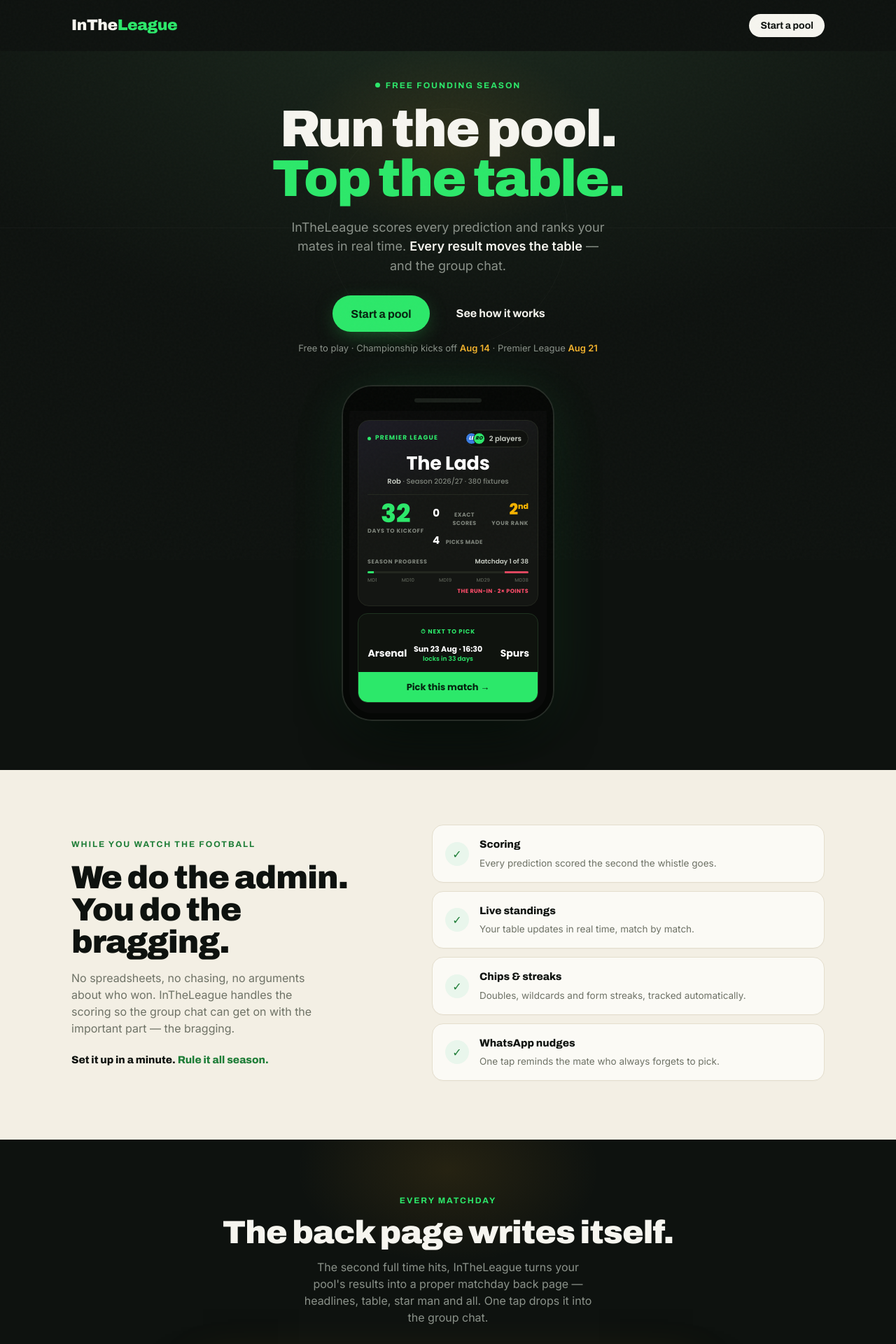
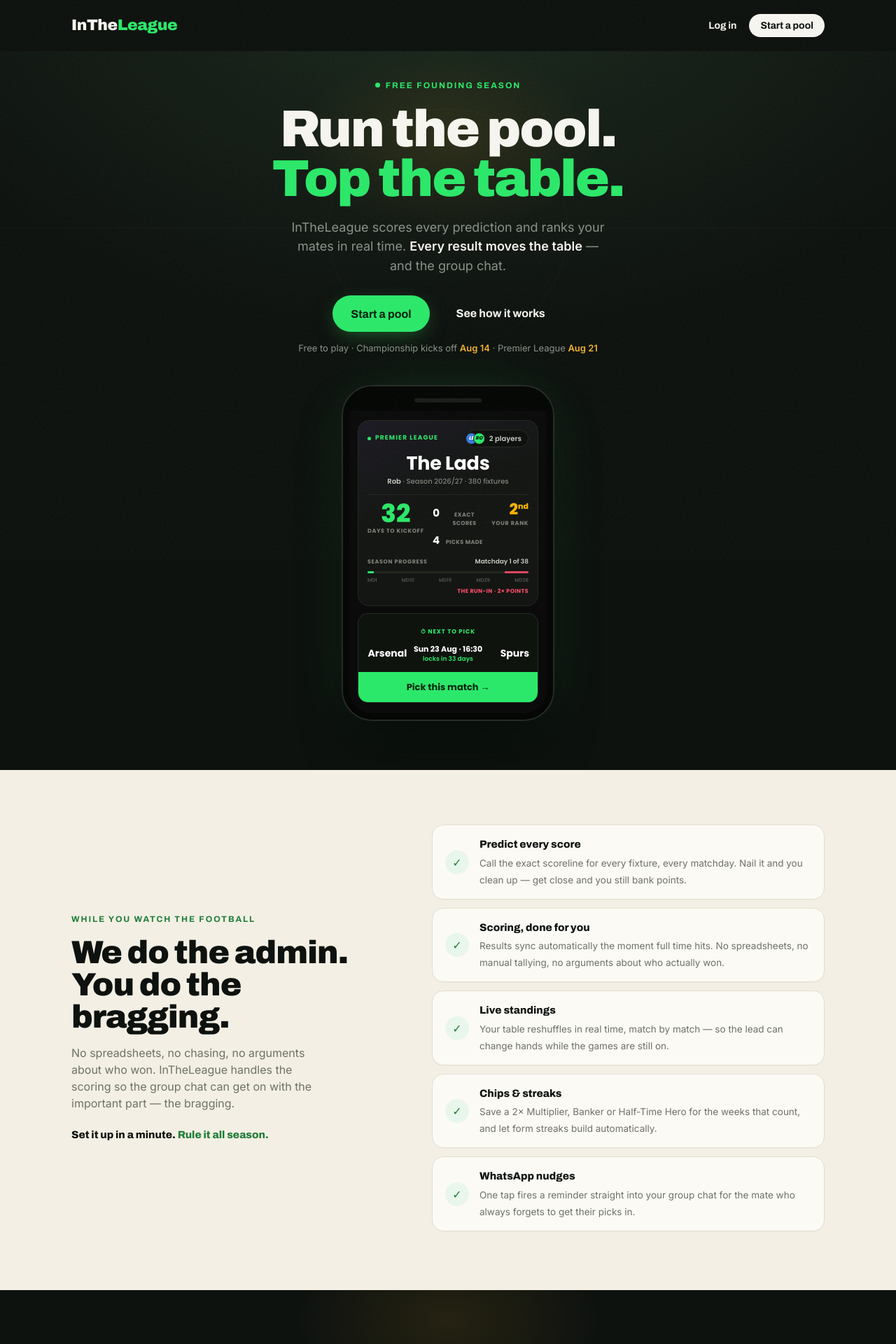
Before and after one commit to Kemble87/intheleague, a React (Vite) app: page / in a window 1280 px wide. Shown: the top 1920 px of the page at 70% size. Built offline with nearby package versions, Linux system fonts and the light colour scheme; no server answers.

Commit message:
Enhance landing page with login button and checklist updates
Added navigation login button and updated checklist items for clarity.

```diff
--- a/src/components/Landing.jsx
+++ b/src/components/Landing.jsx
@@ -66,6 +66,13 @@ const CSS = `@import url('https://fonts.googleapis.com/css2?family=Archivo:wght@
     transition: transform .15s ease;
   }
   .itl-landing .nav-cta:hover { transform: translateY(-1px); }
+  .itl-landing .nav-right { display: flex; align-items: center; gap: 6px; }
+  .itl-landing .nav-login {
+    font-family: var(--display); font-weight: 700; font-size: 14px;
+    color: var(--chalk); background: transparent; text-decoration: none;
+    padding: 9px 12px; border-radius: 999px; transition: color .15s ease;
+  }
+  .itl-landing .nav-login:hover { color: var(--turf); }
 
   /* ---------- hero ---------- */
   .itl-landing .hero {
@@ -432,7 +439,7 @@ const CSS = `@import url('https://fonts.googleapis.com/css2?family=Archivo:wght@
   }
 
   /* button resets (CTAs are <button> so they trigger onGetStarted) */
-  .itl-landing .nav-cta, .itl-landing .btn { border: 0; cursor: pointer; }
+  .itl-landing .nav-cta, .itl-landing .nav-login, .itl-landing .btn { border: 0; cursor: pointer; }
 `
 
 export default function Landing({ onGetStarted }) {
@@ -502,7 +509,10 @@ export default function Landing({ onGetStarted }) {
 
       <header className="topbar">
         <div className="wordmark">InThe<span>League</span></div>
-        <button type="button" className="nav-cta" onClick={onGetStarted}>Start a pool</button>
+        <div className="nav-right">
+          <button type="button" className="nav-login" onClick={onGetStarted}>Log in</button>
+          <button type="button" className="nav-cta" onClick={onGetStarted}>Start a pool</button>
+        </div>
       </header>
 
       <section className="hero">
@@ -581,19 +591,23 @@ export default function Landing({ onGetStarted }) {
           <div className="checklist" id="checklist">
             <div className="check">
               <span className="tick">✓</span>
-              <span className="txt"><b>Scoring</b><span>Every prediction scored the second the whistle goes.</span></span>
+              <span className="txt"><b>Predict every score</b><span>Call the exact scoreline for every fixture, every matchday. Nail it and you clean up — get close and you still bank points.</span></span>
             </div>
             <div className="check">
               <span className="tick">✓</span>
-              <span className="txt"><b>Live standings</b><span>Your table updates in real time, match by match.</span></span>
+              <span className="txt"><b>Scoring, done for you</b><span>Results sync automatically the moment full time hits. No spreadsheets, no manual tallying, no arguments about who actually won.</span></span>
             </div>
             <div className="check">
               <span className="tick">✓</span>
-              <span className="txt"><b>Chips &amp; streaks</b><span>Doubles, wildcards and form streaks, tracked automatically.</span></span>
+              <span className="txt"><b>Live standings</b><span>Your table reshuffles in real time, match by match — so the lead can change hands while the games are still on.</span></span>
             </div>
             <div className="check">
               <span className="tick">✓</span>
-              <span className="txt"><b>WhatsApp nudges</b><span>One tap reminds the mate who always forgets to pick.</span></span>
+              <span className="txt"><b>Chips &amp; streaks</b><span>Save a 2× Multiplier, Banker or Half-Time Hero for the weeks that count, and let form streaks build automatically.</span></span>
+            </div>
+            <div className="check">
+              <span className="tick">✓</span>
+              <span className="txt"><b>WhatsApp nudges</b><span>One tap fires a reminder straight into your group chat for the mate who always forgets to get their picks in.</span></span>
             </div>
           </div>
         </div>
```
